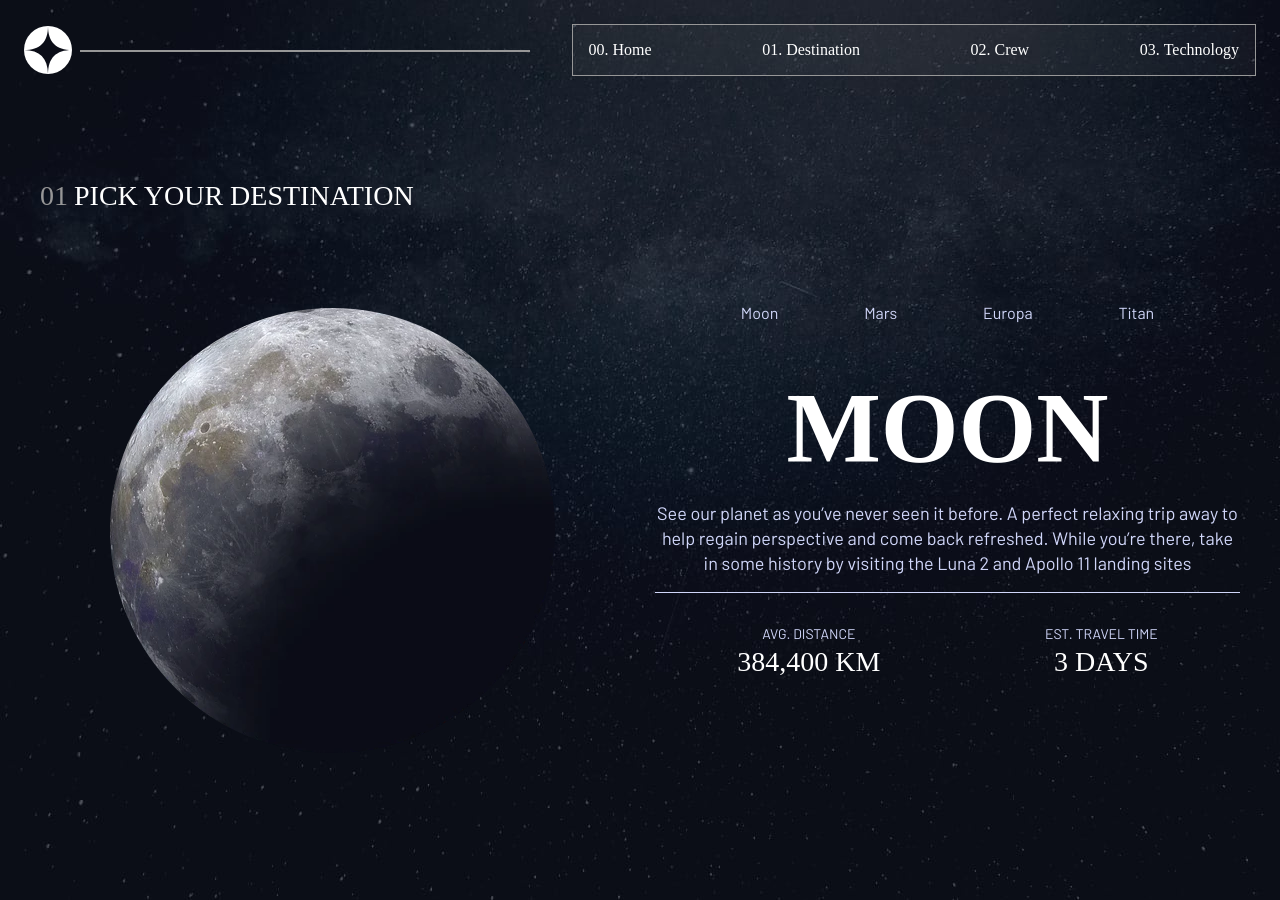
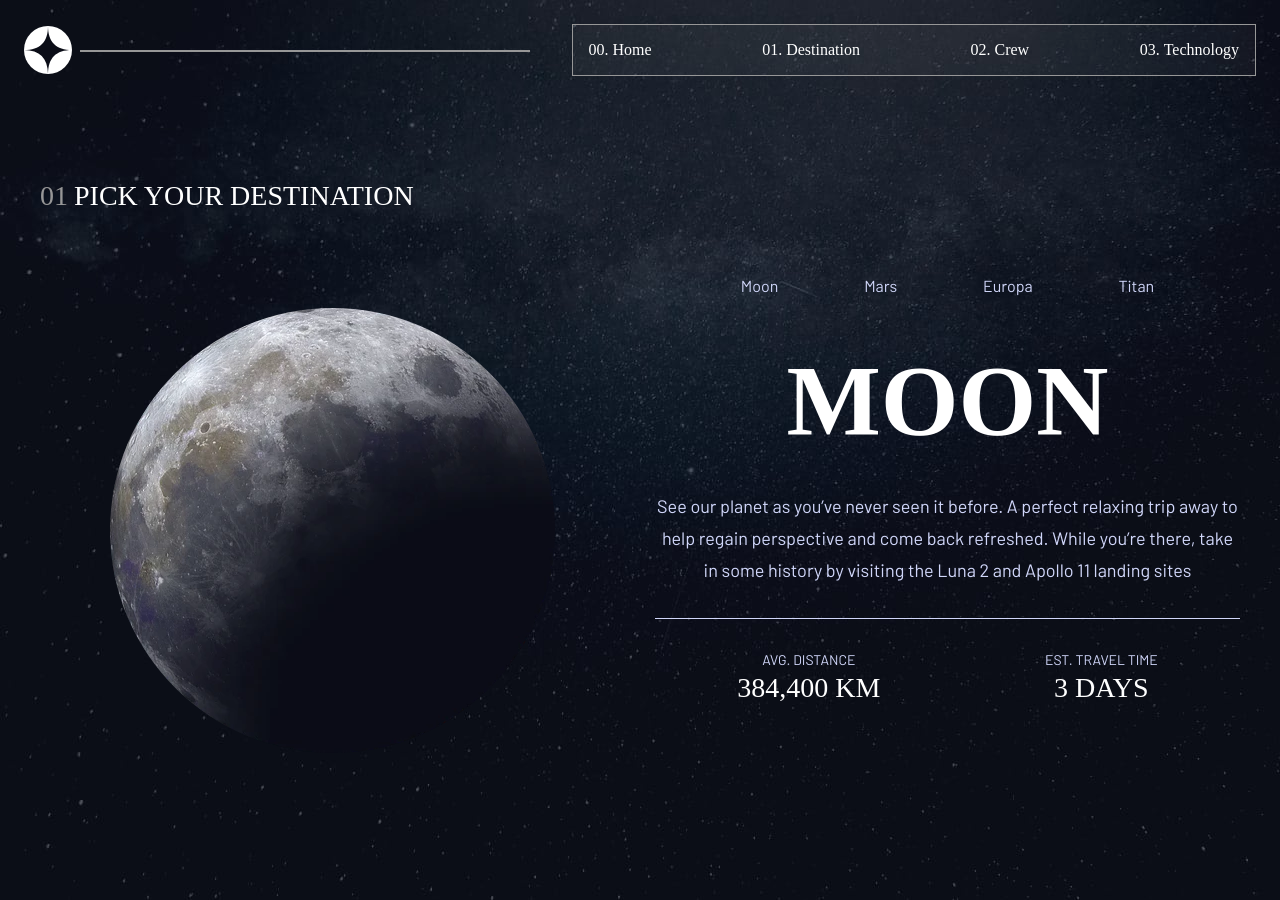
Before and after one commit to DaFlusher/FEM-space-tourism, a React app: page /destination in a window 1280 px wide. Built offline with nearby package versions, Linux system fonts and the light colour scheme; the HTML template or start-up script is replaced by a standard one; a web font is replaced by a local one.

Commit message:
final version of destination

```diff
--- a/src/Styles/Sections/_destination.scss
+++ b/src/Styles/Sections/_destination.scss
@@ -91,6 +91,13 @@ main{
                         line-height: 1.5625rem;
                         font-size: map-get(variables.$text, 'body');
                         padding: variables.$base-padding 0;
+
+
+                        @media (min-width: 1200px){
+                            line-height: 2rem;
+                            padding: variables.$base-padding*2 0;
+                        }
+
                     }
 
 
```
